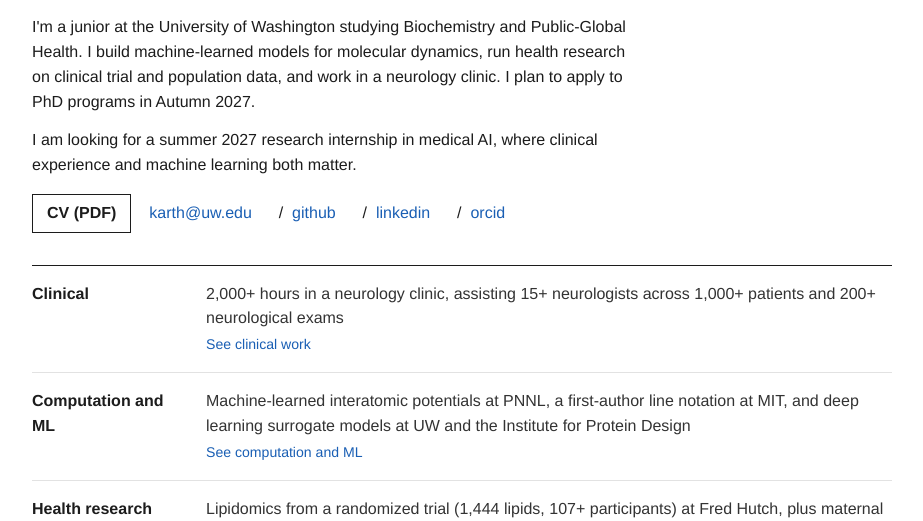
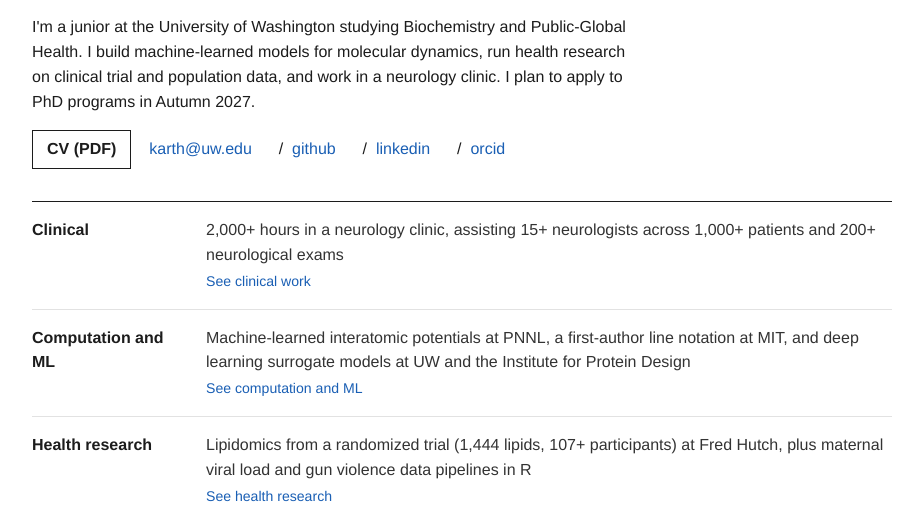
Before and after one commit to karth-vader/karth-vader.github.io, a plain HTML site: page index.html in a window 1280 px wide. Shown: the part 238-759 px from the top of the page, without its empty margins (178-1101 px from the left). Drawn offline with Linux system fonts and the light colour scheme.

Commit message:
Remove internship line from home page
Co-Authored-By: Claude Sonnet 5.5 <noreply@anthropic.com>
Claude-Session: https://claude.ai/code/session_01B949EJwGn1xBnWLej261b6

```diff
--- a/index.html
+++ b/index.html
@@ -128,7 +128,6 @@ footer{margin-top:36px}
   <h1>Karthikeya Kusuma</h1>
   <p class="tag">I study how molecules behave, and I work in the clinics where that knowledge has to land.</p>
   <p>I'm a junior at the University of Washington studying Biochemistry and Public-Global Health. I build machine-learned models for molecular dynamics, run health research on clinical trial and population data, and work in a neurology clinic. I plan to apply to PhD programs in Autumn 2027.</p>
-  <p>I am looking for a summer 2027 research internship in medical AI, where clinical experience and machine learning both matter.</p>
   <p class="contact"><a class="btn" href="Karthikeya_Kusuma_CV.pdf" target="_blank" rel="noopener">CV (PDF)</a><a href="mailto:karth@uw.edu">karth@uw.edu</a> <span class="sep">&nbsp;/&nbsp;</span> <a href="https://github.com/karth-vader">github</a> <span class="sep">&nbsp;/&nbsp;</span> <a href="https://linkedin.com/in/karthikeya-kusuma">linkedin</a> <span class="sep">&nbsp;/&nbsp;</span> <a href="https://orcid.org/0009-0002-6812-4299">orcid</a></p>
   <ul class="hl">
     <li><a href="#/clinical"><span class="k">Clinical</span><span class="d">2,000+ hours in a neurology clinic, assisting 15+ neurologists across 1,000+ patients and 200+ neurological exams<span class="go">See clinical work</span></span></a></li>
```
